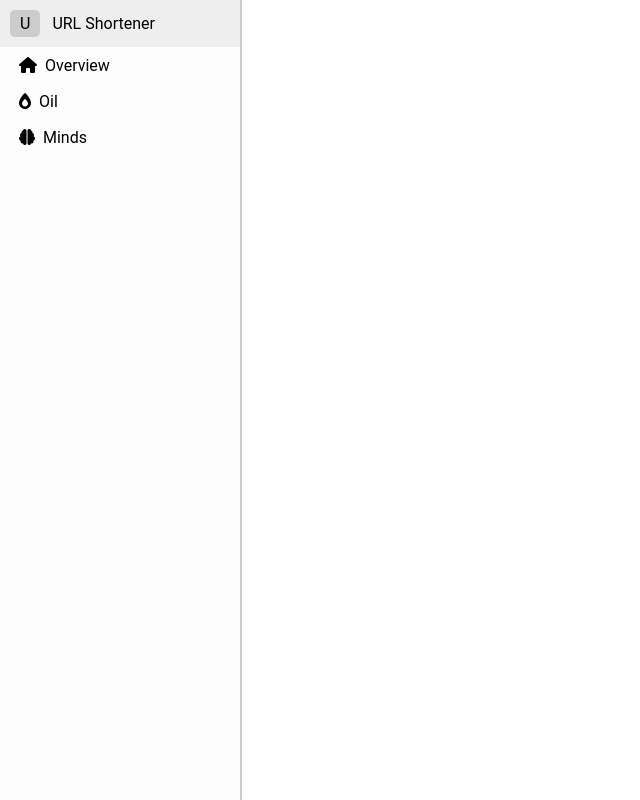
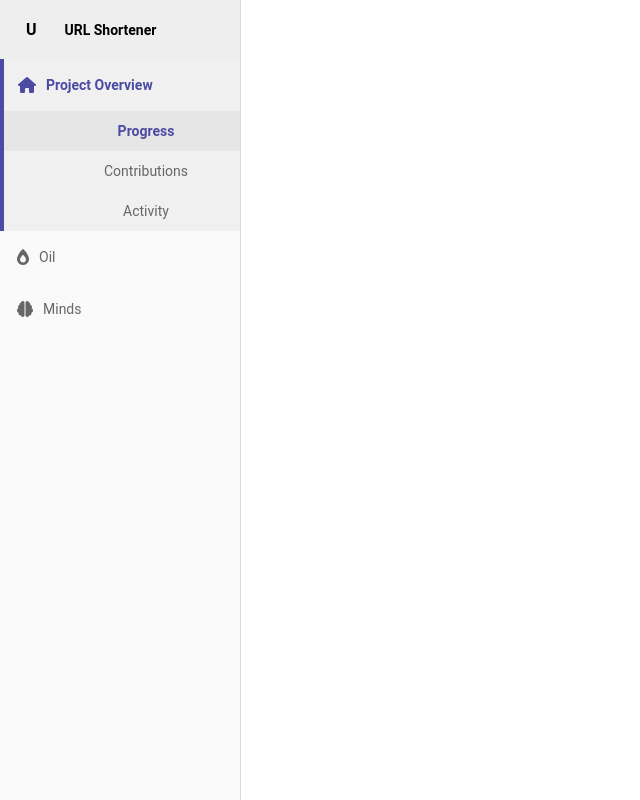
Before and after one commit to knotuteye/react-router-sidebar, a React (Create React App) app: page / in a window 1280 px wide. Shown: the whole page, without its empty margins (0-640 px from the left). Built offline with nearby package versions, Linux system fonts and the light colour scheme.

Commit message:
FInished sidebar v2

```diff
--- a/src/App.js
+++ b/src/App.js
@@ -9,12 +9,12 @@ function App() {
     routeTree: [
       {
         children: [
-          { name: 'Progress', route: '/p' },
+          { name: 'Progress', route: '/' },
           { name: 'Contributions', route: '/r' },
           { name: 'Activity', route: '/o' },
         ],
         icon: 'home',
-        name: 'Overview',
+        name: 'Project Overview',
       },
       {
         children: [
--- a/src/components/Sidebar/Sidebar.css
+++ b/src/components/Sidebar/Sidebar.css
@@ -1,6 +1,6 @@
 .sidebar {
-  background-color: #fdfdfd;
+  background-color: #fafafa;
   min-height: 100vh;
   width: 15rem;
-  border-right: 2px solid #cccccc;
+  border-right: 1px solid #dbdbdb;
 }
--- a/src/components/Sidebar/Sidebar.js
+++ b/src/components/Sidebar/Sidebar.js
@@ -5,14 +5,8 @@ import './Sidebar.css'
 
 export default function ({ sideBarObject, initialRoute }) {
   const [indexOfActiveTreeHeader, setIndexOfActiveTreeHeader] = useState(null)
-  // sideBarObject.routeTree.forEach((routeTreeObject, index) => {
-  //   routeTreeObject.children.forEach((routeTuple) => {
-  //     if (routeTuple.route == initialRoute) {
-  //       setIndexOfActiveTreeHeader(index)
-  //     }
-  //   })
-  // })
-  useEffect(() => {
+
+  function rebuildTree() {
     sideBarObject.routeTree.forEach((routeTreeObject, index) => {
       routeTreeObject.children.forEach((routeTuple) => {
         if (routeTuple.route == initialRoute) {
@@ -20,6 +14,9 @@ export default function ({ sideBarObject, initialRoute }) {
         }
       })
     })
+  }
+  useEffect(() => {
+    rebuildTree()
   }, [])
 
   return (
@@ -29,15 +26,13 @@ export default function ({ sideBarObject, initialRoute }) {
           name: sideBarObject.header,
           route: sideBarObject.routeTree[0].children[0].route,
         }}
+        headerOnCLick={rebuildTree}
       ></SidebarRoot>
       {sideBarObject.routeTree.map((routeTreeObject, index) => (
         <Tree
+          key={index}
           routeTree={routeTreeObject}
-          showTree={
-            index == indexOfActiveTreeHeader
-            // &&
-            // typeof indexOfActiveTreeHeader == 'number'
-          }
+          showTree={index == indexOfActiveTreeHeader}
           headerOnCLick={() => {
             setIndexOfActiveTreeHeader(index)
           }}
--- a/src/components/Sidebar/SidebarRoot/SidebarRoot.css
+++ b/src/components/Sidebar/SidebarRoot/SidebarRoot.css
@@ -4,10 +4,8 @@
   align-items: center;
   text-decoration: none;
   color: #000000;
-}
-
-.sidebar-root.active {
   font-weight: bold;
+  font-size: 14px;
 }
 
 .sidebar-root:hover {
@@ -15,8 +13,9 @@
 }
 
 .sidebar-root > div {
-  background-color: #cccccc;
-  padding: 4px 10px;
+  background-color: #eeeeee;
+  padding: 10px 16px;
   border-radius: 5px;
   margin-right: 12px;
+  font-size: 16px;
 }
--- a/src/components/Sidebar/SidebarRoot/SidebarRoot.js
+++ b/src/components/Sidebar/SidebarRoot/SidebarRoot.js
@@ -2,12 +2,13 @@ import React from 'react'
 import { NavLink } from 'react-router-dom'
 import './SidebarRoot.css'
 
-export default function ({ routeTuple }) {
+export default function ({ routeTuple, headerOnCLick }) {
   return (
     <NavLink
       className="sidebar-root"
       activeClassName="active"
       to={routeTuple.route}
+      onClick={headerOnCLick}
     >
       <div>{routeTuple.name[0]}</div>
       <p>{routeTuple.name}</p>
--- a/src/components/Sidebar/Tree/Tree.css
+++ b/src/components/Sidebar/Tree/Tree.css
@@ -1,14 +1,20 @@
 .sidebar-tree {
   display: flex;
   flex-direction: column;
-  padding: 5px;
-  box-sizing: border-box;
+  padding-left: 3px;
+}
+
+.sidebar-tree.active {
+  padding-left: 0;
+  border-left: 4px #4b4ba3 solid;
+  background-color: #f0f0f0;
 }
 
 .sidebar-tree a {
+  font-size: 14px;
   text-decoration: none;
-  color: black;
-  padding: 3px;
+  padding: 12px 0;
+  color: #666666;
 }
 
 .sidebar-tree > a {
@@ -17,11 +23,13 @@
 }
 
 .sidebar-tree > a > i {
-  margin: 2px 8px;
+  font-size: 16px;
+  margin: 2px 10px 2px 14px;
 }
 
 .sidebar-tree a:hover {
-  background-color: #eee;
+  background-color: #0000000a;
+  border-left-color: #0000000a;
 }
 
 .sidebar-tree > div {
@@ -29,41 +37,44 @@
   flex-direction: column;
 }
 
-.sidebar-tree > div > a.sub {
+.sidebar-tree > .sub > a {
   padding-left: 3rem;
 }
 
 .sidebar-tree > div a.active {
-  color: blue;
+  color: #4b4ba3;
   font-weight: bold;
-  background-color: #eee;
+  background-color: #e6e6e6;
 }
 .sidebar-tree > .flyout {
   position: absolute;
-  left: 15rem;
-  display: none;
+  left: calc(15rem + 2px);
+  display: flex;
   flex-direction: column;
   background-color: #fff;
   width: 8rem;
-  padding: 3px;
-  box-shadow: 1px 1px 2px grey;
+  padding: 3px 0;
+  box-shadow: 1px 1px 2px #c2c2c2;
+}
+.sidebar-tree > .flyout a {
+  text-decoration: none;
+  color: #303030;
+  font-size: 14px;
+  padding: 8px 16px;
 }
 
-@keyframes hideflyout {
-  0% {
-    display: none;
-  }
-  100% {
-    display: flex;
-  }
+.sidebar-tree.flyout > a:hover {
+  background-color: #eee;
 }
 
-.flyout > a {
-  text-decoration: none;
-  color: #000000;
-  padding: 3px;
+a.header-link {
+  padding: 16px 0;
 }
 
-.flyout > a:hover {
-  background-color: #eee;
+a.header-link + .flyout {
+  display: none;
 }
+
+a.header-link + .flyout:hover {
+  display: flex;
+}
--- a/src/components/Sidebar/Tree/Tree.js
+++ b/src/components/Sidebar/Tree/Tree.js
@@ -3,23 +3,25 @@ import { Link, NavLink } from 'react-router-dom'
 import './Tree.css'
 
 export default function ({ routeTree, showTree, headerOnCLick }) {
-  const [isMouseInFlyout, setIsMouseInFlyout] = useState(false)
-
+  const [showFlyout, setShowFlyout] = useState(false)
   return (
-    <div
-      className="sidebar-tree"
-      style={{
-        borderLeft: showTree ? '3px solid blue' : '3px solid transparent',
-      }}
-    >
+    <div className={`sidebar-tree ${showTree ? 'active' : ''}`}>
       <Link
         to={routeTree.children[0].route}
         onClick={() => {
-          // setShowTreeState(!showTree)
           headerOnCLick()
         }}
+        className="header-link"
+        onMouseEnter={() => {
+          setShowFlyout(true)
+        }}
+        onMouseLeave={() => {
+          setTimeout(() => {
+            setShowFlyout(false)
+          }, 100)
+        }}
         style={{
-          color: showTree ? 'blue' : 'black',
+          color: showTree ? '#4b4ba3' : '#666',
           fontWeight: showTree ? 'bold' : 'normal',
         }}
       >
@@ -27,25 +29,22 @@ export default function ({ routeTree, showTree, headerOnCLick }) {
         <p>{routeTree.name}</p>
       </Link>
 
-      {/* <div className="flyout" style={{ display: showFlyout ? 'flex' : 'none' }}>
+      <div
+        className={showTree ? 'sub' : 'flyout'}
+        style={showFlyout && !showTree ? { display: 'flex' } : {}}
+      >
         {routeTree.children.map((routeTuple) => (
-          <Link to={routeTuple.route}>{routeTuple.name}</Link>
+          <NavLink
+            exact
+            to={routeTuple.route}
+            activeClassName="active"
+            onClick={() => {
+              headerOnCLick()
+            }}
+          >
+            {routeTuple.name}
+          </NavLink>
         ))}
-      </div> */}
-
-      <div className={showTree ? 'sub' : 'flyout'}>
-        {
-          //showTree &&
-          routeTree.children.map((routeTuple) => (
-            <NavLink
-              to={routeTuple.route}
-              activeClassName="active"
-              className="sub"
-            >
-              {routeTuple.name}
-            </NavLink>
-          ))
-        }
       </div>
     </div>
   )
```
